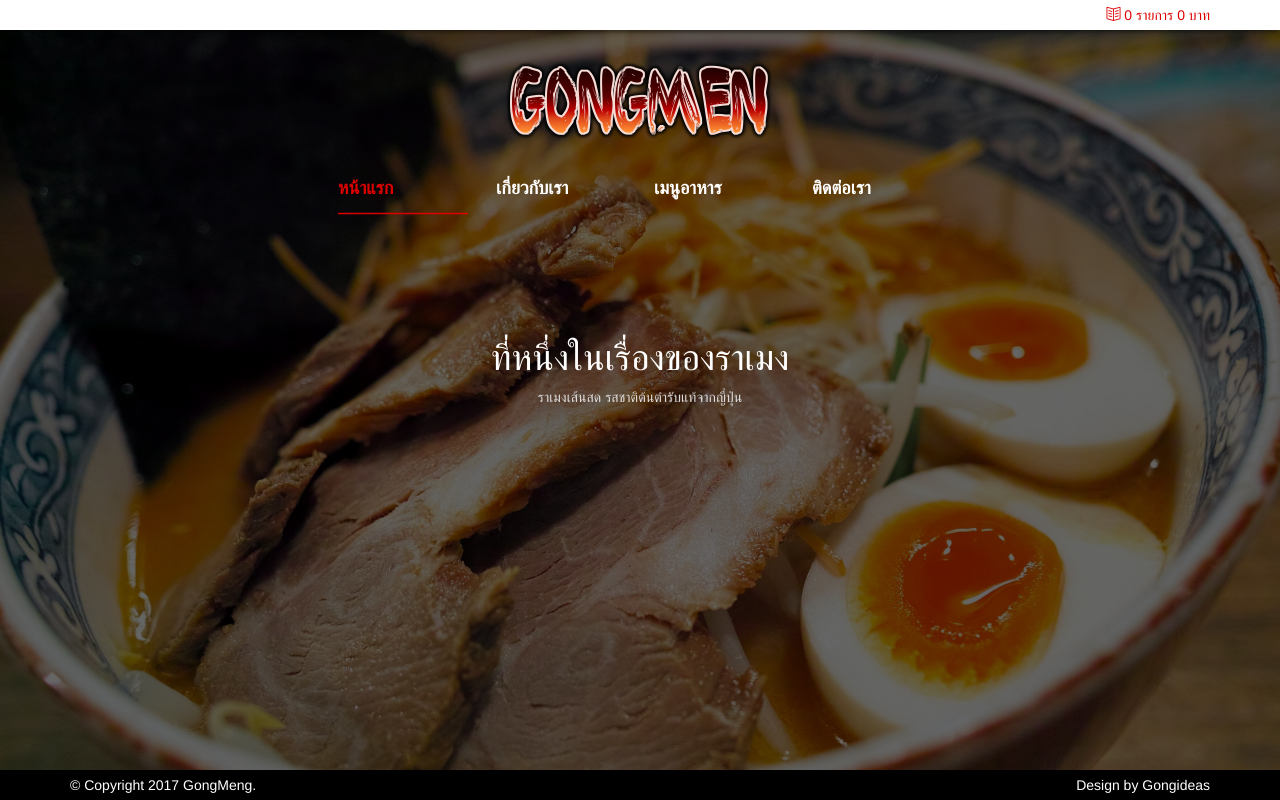
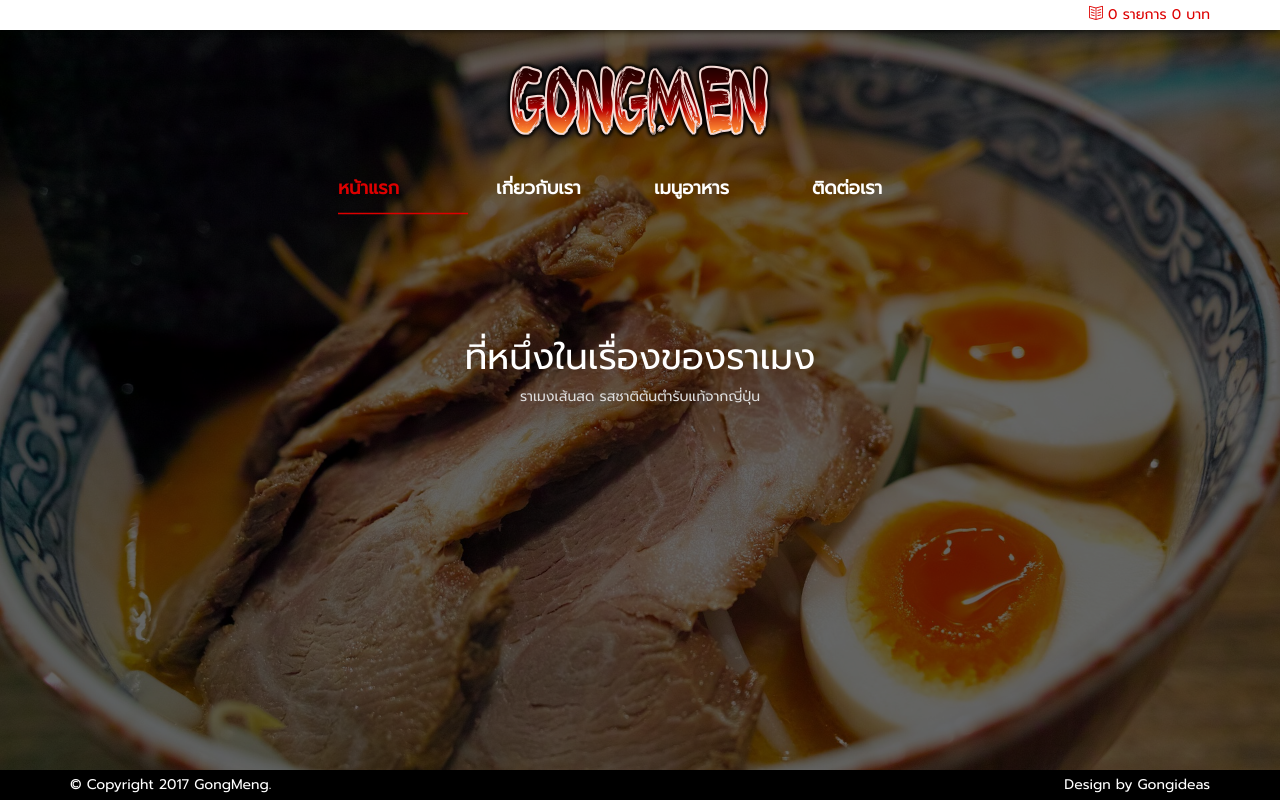
Before and after one commit to 90n9/angular-restaurant, a website: page index.html in a window 1280 px wide. Drawn offline with Linux system fonts and the light colour scheme.

Commit message:
display pretty font

```diff
--- a/index.html
+++ b/index.html
@@ -6,7 +6,7 @@
     <meta name="viewport" content="width=device-width" />
     <link rel="icon" type="image/png" href="./imgs/favicon.png">
     <title>Gongmeng</title>
-    <!--link href="https://fonts.googleapis.com/css?family=Prompt" rel="stylesheet"-->
+    <link href="https://fonts.googleapis.com/css?family=Prompt" rel="stylesheet">
     <link href=".\bower_components\bootstrap\dist\css\bootstrap.min.css" rel="stylesheet" />
     <link href=".\bower_components\font-awesome\css\font-awesome.min.css" rel="stylesheet" />
     <link href=".\bower_components\simple-line-icons\css\simple-line-icons.css" rel="stylesheet" />
```
